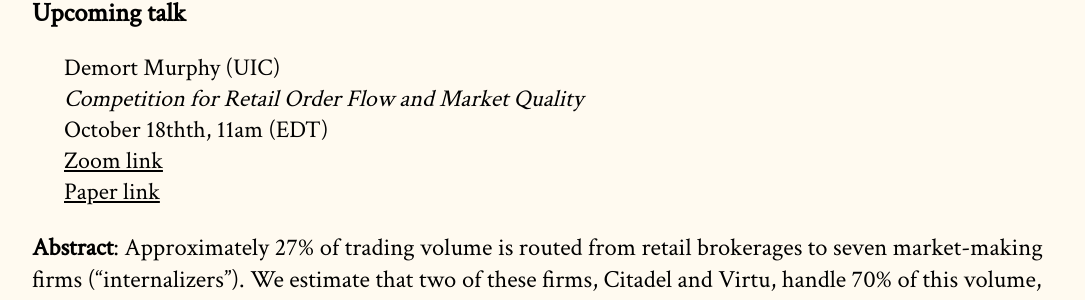
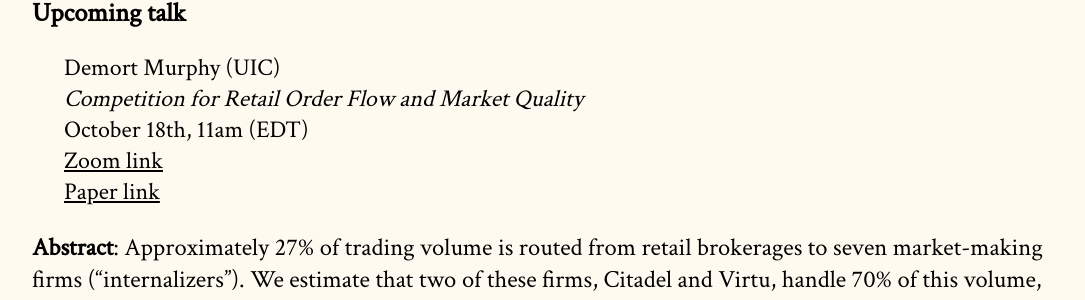
Before and after one commit to cpfiffer/microstructure.exchange, a Jekyll site: the page built from index.md, in a window 1280 px wide and 900 px high, scrolled down 319 px. Shown: the part 146-446 px from the top of the window, without its empty margins (96-1181 px from the left). Built offline with Jekyll 4.4.1, drawn with Linux system fonts in a browser that asks for light colours; some web fonts are replaced.

Commit message:
let's do it y'all

```diff
--- a/_config.yml
+++ b/_config.yml
@@ -14,7 +14,7 @@ speaker-info:
   speaker-name: "Demort Murphy (UIC)"
   speaker-paper: "Competition for Retail Order Flow and Market Quality"
   # coauthors: "Edwin Hu (NYU)"
-  speaker-date: October 18thth, 11am (EDT)
+  speaker-date: October 18th, 11am (EDT)
   paper-link: "https://papers.ssrn.com/sol3/papers.cfm?abstract_id=4070056"
   webinar-link: https://stockholmuniversity.zoom.us/j/66623062541
   # discussant: "Michael Noe (Eurex), Amit Goyal (SFI/Lausanne), and Eric Uhlmann (INSEAD)"
```
